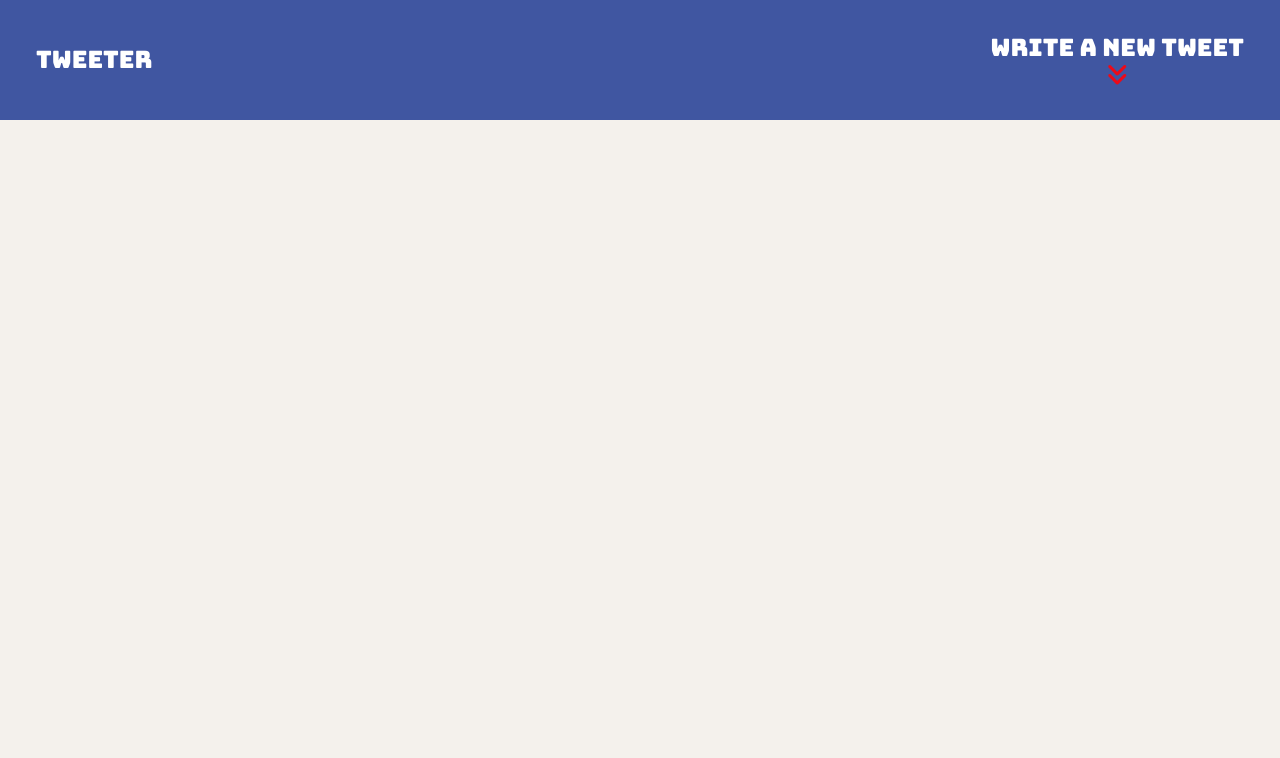
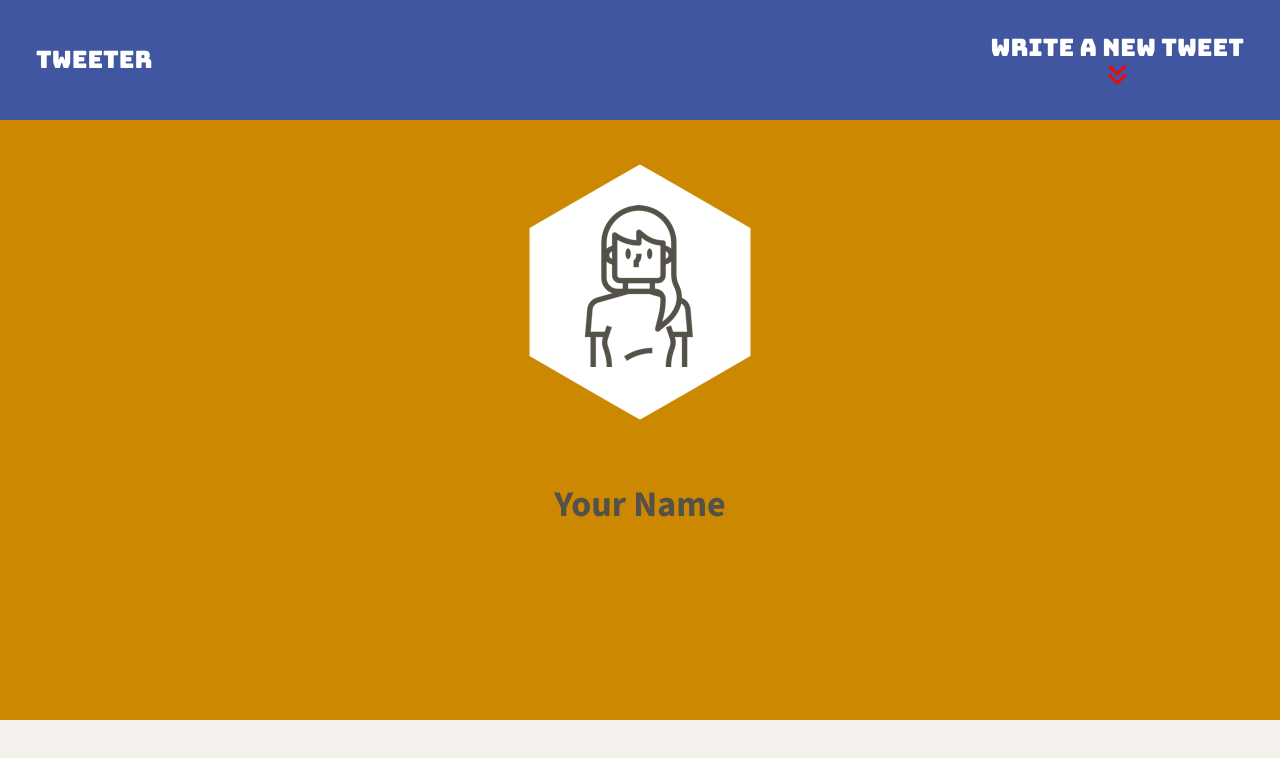
Before and after one commit to mosszion/Teweeter, a website: page public/index.html in a window 1280 px wide. Drawn offline with nearby package versions, Linux system fonts and the light colour scheme.

Commit message:
added header code

```diff
--- a/public/index.html
+++ b/public/index.html
@@ -18,6 +18,7 @@
   <!-- App CSS -->
     <link rel="stylesheet" href="/styles/layout.css" type="text/css" />
     <link rel="stylesheet" href="/styles/nav.css" type="text/css" />
+    <link rel="stylesheet" href="/styles/header.css" type="text/css" />
 
     <!-- External JS -->
     <script src="https://ajax.googleapis.com/ajax/libs/jquery/3.4.1/jquery.min.js"></script>
@@ -33,11 +34,21 @@
       <span class="tweeterIcon">tweeter</span>
       <div class="newTweetText">
         <span>Write a new tweet </span>
-        <i class="fa-sharp fa-solid fa-angles-down" class="fa-solid fa-angles-down" style="color: #ed0a18;"></i>
+        <i class="fa-solid fa-angles-down" style="color: #eb0a0a;"></i>
 
       </div>
 
     </nav>
+    <header>
+      <div>
+          <img src="/images/profile-hex.png">
+      </div>
+      <br>
+      <div>
+          <h2>Your Name</h2>
+      </div>
+  </header>
+
 
     <!-- Page-specific (main) content here -->
     <main class="container"></main>
```
